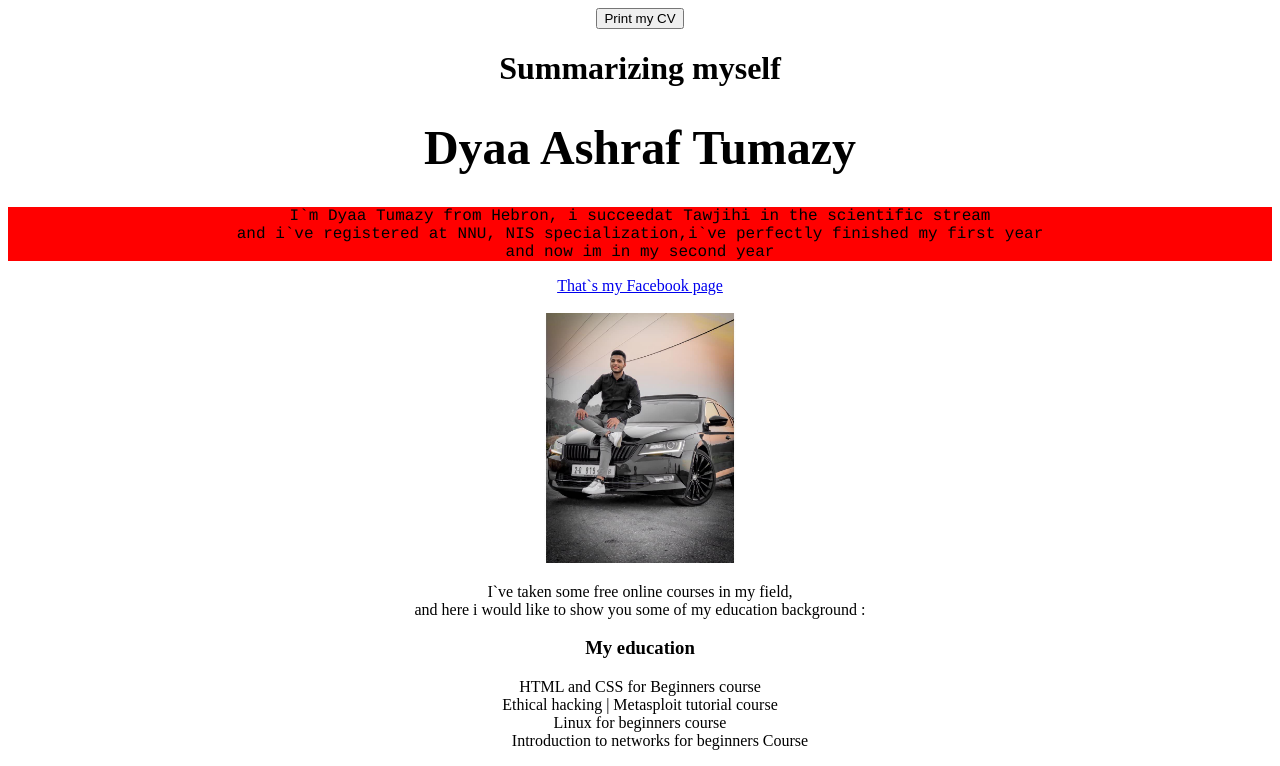
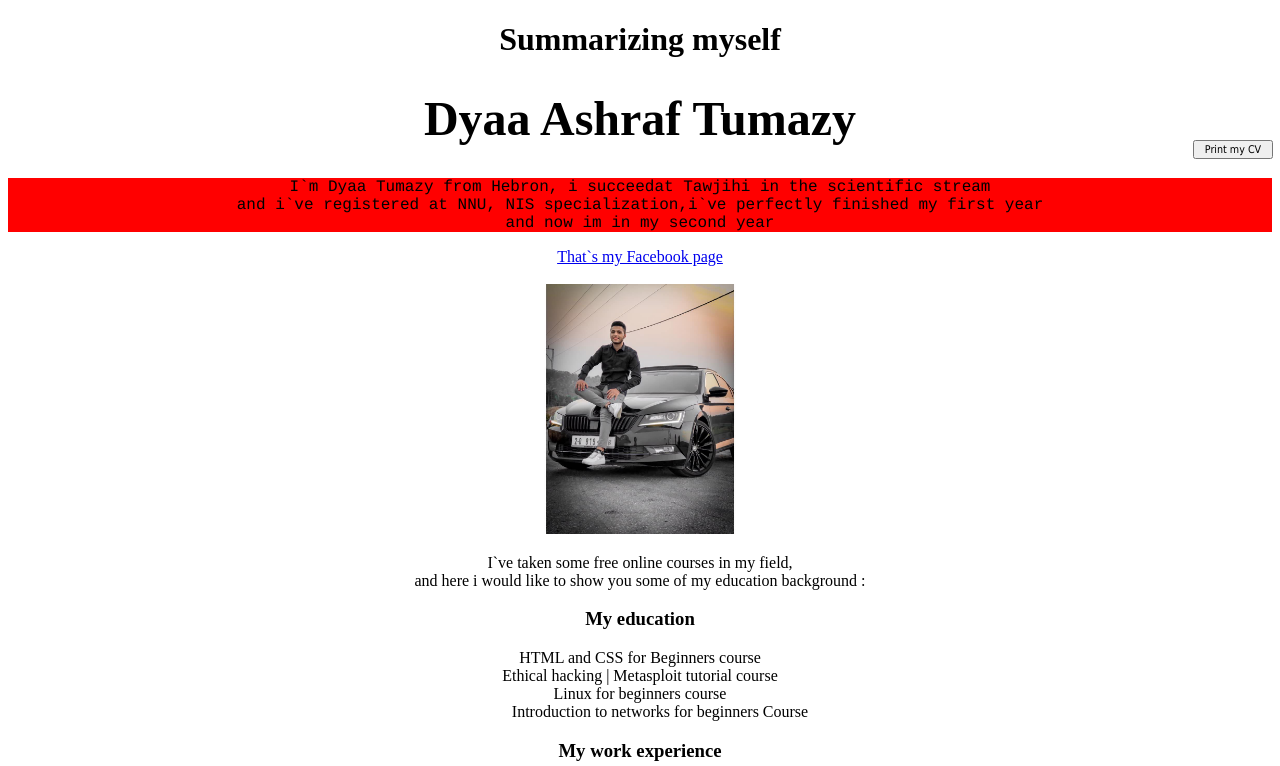
Before and after one commit to dyaatumazy/dyaatumazy.github.io, a plain HTML site: page index.html in a window 1280 px wide. Shown: the top 766 px of the page. Drawn offline with Linux system fonts and the light colour scheme.

Commit message:
Update style.css

```diff
--- a/style.css
+++ b/style.css
@@ -14,3 +14,15 @@ ul{ text-align:center;}
 li {
 	text-align:center;
 }
+
+ #button {
+     line-height: 12px;
+     width: 80px;
+     font-size: 8pt;
+     font-family: tahoma;
+     margin-top: 140px;
+     margin-right: 7px;
+     position:absolute;
+     top:0;
+     right:0;
+ }
```
